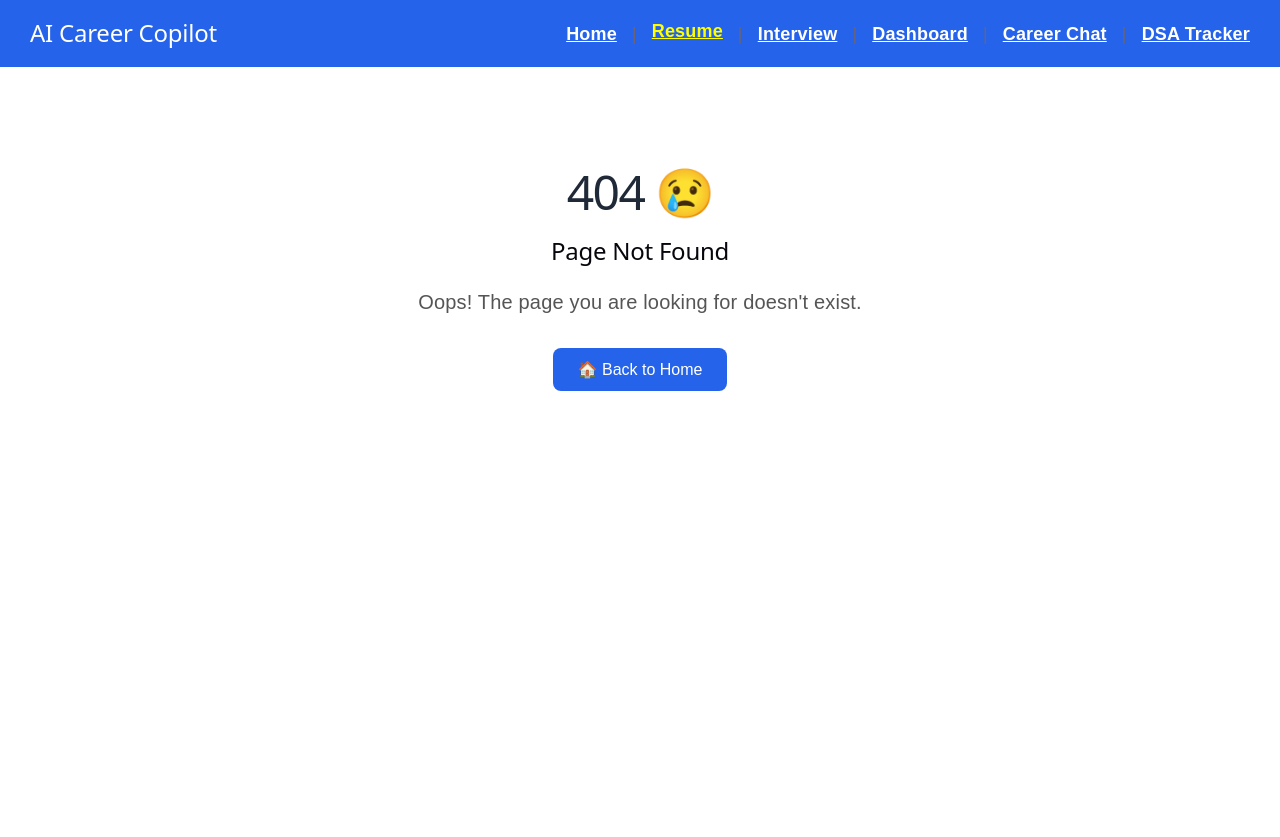
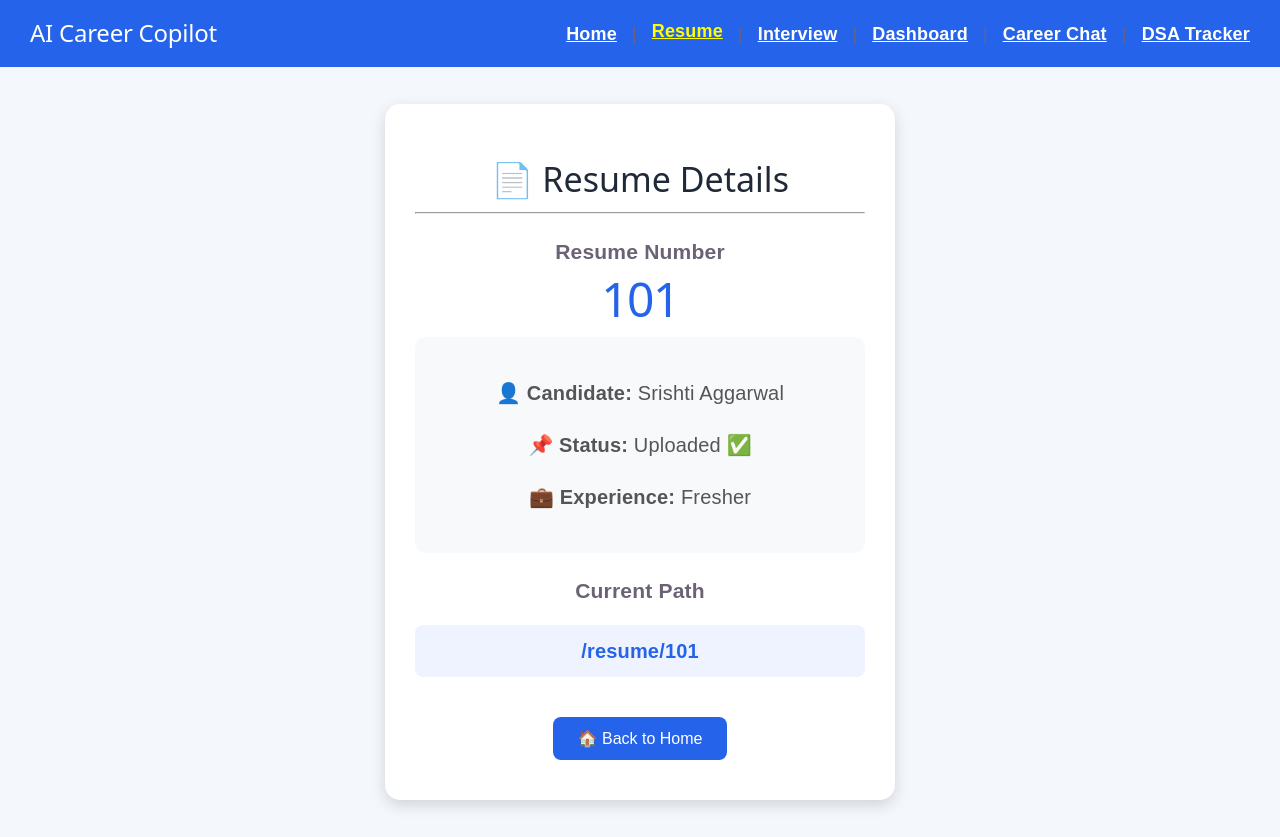
Before and after one commit to Srishti-Aggarwal14/ai-career-copilot, a React (Vite) app: page /resume/101 in a window 1280 px wide. Before the commit this address had no page. Before the commit the page ends 800 px from the top, so only its background shows below. Built offline with nearby package versions, Linux system fonts and the light colour scheme.

Commit message:
Day 13: Implemented dynamic routing and resume details

```diff
--- a/src/App.css
+++ b/src/App.css
@@ -58,7 +58,7 @@ nav a:hover{
 }
 
 main {
-  text-align: center;
+  /*text-align: center;*/
   margin-top: 80px;
 }
 
@@ -76,7 +76,6 @@ h1 {
 p {
   font-size: 20px;
   color: #555;
-  width: 700px;
   margin: 20px auto;
   line-height: 1.6;
 }
--- a/src/App.jsx
+++ b/src/App.jsx
@@ -25,7 +25,7 @@ function App() {
 
         <Route path="/" element={<Home />} />
 
-        <Route path="/resume" element={<Resume />} />
+        <Route path="/resume/:id" element={<Resume />} />
 
         <Route path="/interview" element={<Interview />} />
 
--- /dev/null
+++ b/src/data/resumes.js
@@ -0,0 +1,22 @@
+const resumes = [
+  {
+    id: 101,
+    name: "Srishti Aggarwal",
+    status: "Uploaded ✅",
+    experience: "Fresher",
+  },
+  {
+    id: 102,
+    name: "Rahul Sharma",
+    status: "Pending ⏳",
+    experience: "1 Year",
+  },
+  {
+    id: 103,
+    name: "Priya Verma",
+    status: "Reviewed ⭐",
+    experience: "2 Years",
+  },
+];
+
+export default resumes;
--- a/src/pages/Home.jsx
+++ b/src/pages/Home.jsx
@@ -1,11 +1,61 @@
 import Hero from "../components/Hero";
 import Features from "../components/Features";
+import { Link } from "react-router-dom";
+import resumes from "../data/resumes";
 
 function Home() {
   return (
     <>
       <Hero />
+
       <Features />
+
+      <section
+        style={{
+          marginTop: "80px",
+          textAlign: "center",
+        }}
+      >
+        <h2>📄 Resume List</h2>
+
+        <div
+          style={{
+            display: "flex",
+            justifyContent: "center",
+            gap: "20px",
+            flexWrap: "wrap",
+            marginTop: "30px",
+          }}
+        >
+          {resumes.map((resume) => (
+            <div
+              key={resume.id}
+              style={{
+                width: "250px",
+                background: "#fff",
+                padding: "20px",
+                borderRadius: "12px",
+                boxShadow: "0 4px 10px rgba(0,0,0,0.15)",
+              }}
+            >
+              <h3>{resume.name}</h3>
+
+              <p
+                style={{
+                  width: "auto",
+                  margin: "15px 0",
+                }}
+              >
+                ID: {resume.id}
+              </p>
+
+              <Link to={`/resume/${resume.id}`}>
+                <button>View Resume</button>
+              </Link>
+            </div>
+          ))}
+        </div>
+      </section>
     </>
   );
 }
--- a/src/pages/Resume.jsx
+++ b/src/pages/Resume.jsx
@@ -1,10 +1,141 @@
-import ResumeForm from "../components/ResumeForm";
+import { useParams, useLocation, useNavigate } from "react-router-dom";
+import resumes from "../data/resumes";
 
 function Resume() {
+  const { id } = useParams();
+  const location = useLocation();
+  const navigate = useNavigate();
+
+  const resume = resumes.find(
+    (item) => item.id === Number(id)
+  );
+
+  // If an invalid ID is entered
+  if (!resume) {
+    return (
+      <div
+        style={{
+          textAlign: "center",
+          marginTop: "100px",
+        }}
+      >
+        <h1>❌ Resume Not Found</h1>
+
+        <button onClick={() => navigate("/")}>
+          🏠 Back to Home
+        </button>
+      </div>
+    );
+  }
+
   return (
-    <>
-      <ResumeForm />
-    </>
+    <div
+      style={{
+        display: "flex",
+        justifyContent: "center",
+        alignItems: "center",
+        minHeight: "calc(100vh - 90px)",
+        background: "#f4f7fc",
+        padding: "30px",
+      }}
+    >
+      <div
+        style={{
+          width: "450px",
+          background: "#fff",
+          borderRadius: "15px",
+          padding: "30px",
+          boxShadow: "0 5px 15px rgba(0,0,0,0.15)",
+        }}
+      >
+        <h1
+          style={{
+            textAlign: "center",
+            fontSize: "34px",
+            marginBottom: "20px",
+            letterSpacing: "0",
+          }}
+        >
+          📄 Resume Details
+        </h1>
+
+        <hr />
+
+        <div
+          style={{
+            textAlign: "center",
+            margin: "25px 0",
+          }}
+        >
+          <h3>Resume Number</h3>
+
+          <h1
+            style={{
+              color: "#2563eb",
+              fontSize: "48px",
+              margin: "10px 0",
+            }}
+          >
+            {resume.id}
+          </h1>
+        </div>
+
+        <div
+          style={{
+            background: "#f8f9fa",
+            padding: "20px",
+            borderRadius: "10px",
+            lineHeight: "2",
+          }}
+        >
+          <p>
+            <strong>👤 Candidate:</strong> {resume.name}
+          </p>
+
+          <p>
+            <strong>📌 Status:</strong> {resume.status}
+          </p>
+
+          <p>
+            <strong>💼 Experience:</strong> {resume.experience}
+          </p>
+        </div>
+
+        <div
+          style={{
+            marginTop: "25px",
+          }}
+        >
+          <h3>Current Path</h3>
+
+          <p
+            style={{
+              background: "#eef3ff",
+              padding: "10px",
+              borderRadius: "8px",
+              color: "#2563eb",
+              fontWeight: "bold",
+              textAlign: "center",
+              width: "auto",
+              margin: "10px 0",
+            }}
+          >
+            {location.pathname}
+          </p>
+        </div>
+
+        <div
+          style={{
+            textAlign: "center",
+            marginTop: "30px",
+          }}
+        >
+          <button onClick={() => navigate("/")}>
+            🏠 Back to Home
+          </button>
+        </div>
+      </div>
+    </div>
   );
 }
 
```
Also changed, not shown: 1 other file (tests, documents, lock files or other folders).
